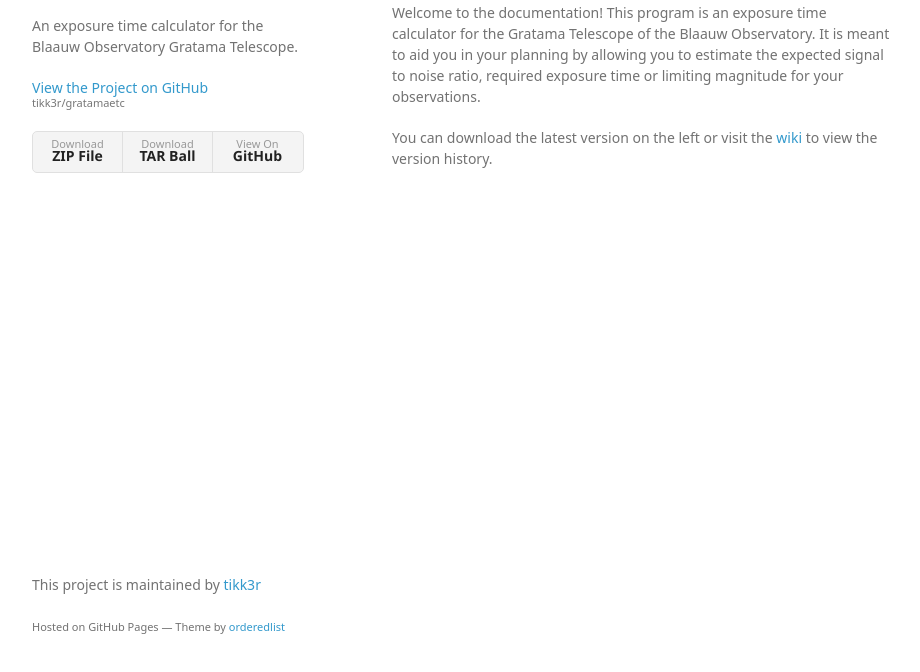
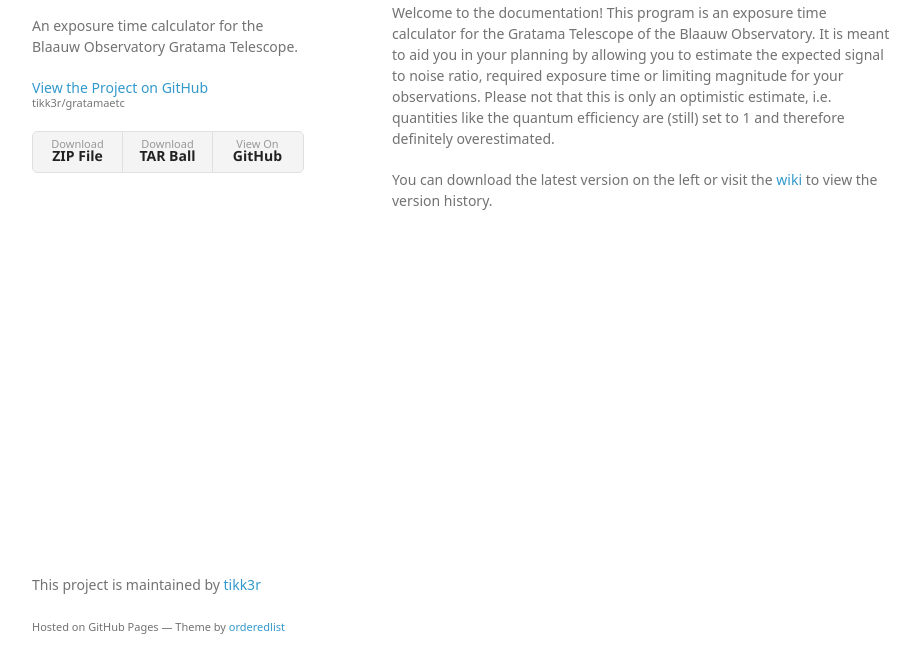
Before and after one commit to tikk3r/gratamaetc, a plain HTML site: page index.html in a window 1280 px wide. Shown: the part 94-766 px from the top of the page, without its empty margins (178-1098 px from the left). Drawn offline with Linux system fonts and the light colour scheme; a web font is replaced by a local one.

Commit message:
Update index.html
Added a word of caution.

```diff
--- a/index.html
+++ b/index.html
@@ -31,7 +31,7 @@
         <h3>
 <a id="welcome-to-the-gratama-etc" class="anchor" href="#welcome-to-the-gratama-etc" aria-hidden="true"><span aria-hidden="true" class="octicon octicon-link"></span></a>Welcome to the Gratama ETC</h3>
 
-<p>Welcome to the documentation! This program is an exposure time calculator for the Gratama Telescope of the Blaauw Observatory. It is meant to aid you in your planning by allowing you to estimate the expected signal to noise ratio, required exposure time or limiting magnitude for your observations.</p>
+<p>Welcome to the documentation! This program is an exposure time calculator for the Gratama Telescope of the Blaauw Observatory. It is meant to aid you in your planning by allowing you to estimate the expected signal to noise ratio, required exposure time or limiting magnitude for your observations. Please not that this is only an optimistic estimate, i.e. quantities like the quantum efficiency are (still) set to 1 and therefore definitely overestimated.</p>
 
 <p>You can download the latest version on the left or visit the <a href="https://github.com/tikk3r/gratamaetc/wiki">wiki</a> to view the version history.</p>
       </section>
```
